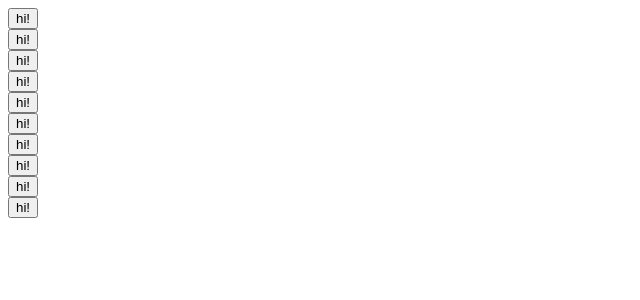
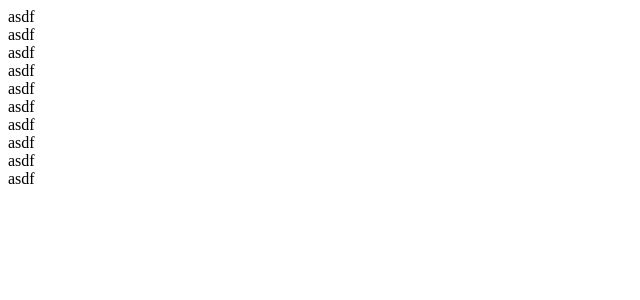
Before and after one commit to KimJeongHyun/z-manager, a React (Vite) app: page / in a window 1280 px wide. Shown: the top 300 px of the page, without its empty margins (0-640 px from the left). Built offline with nearby package versions, Linux system fonts and the light colour scheme.

Commit message:
Remove : state 삭제

```diff
--- a/src/App.tsx
+++ b/src/App.tsx
@@ -1,4 +1,3 @@
-import { useState } from "react";
 import ZLayer from "./ZManager/ZLayer";
 import ZProvider from "./ZManager/ZProvder";
 
@@ -20,13 +19,7 @@ function App() {
 }
 
 const Something = () => {
-  const [enter, setEnter] = useState(false);
-  return (
-    <div>
-      <button onClick={() => setEnter((p) => !p)}>hi!</button>
-      {enter && <ZLayer>asdf</ZLayer>}
-    </div>
-  );
+  return <ZLayer>asdf</ZLayer>;
 };
 
 export default App;
--- a/src/ZManager/ZLayer.tsx
+++ b/src/ZManager/ZLayer.tsx
@@ -14,9 +14,5 @@ export default function ZLayer({ children }: { children: React.ReactNode }) {
     };
   }, [onMount, onUnMount]);
 
-  return (
-    <div style={{ zIndex: zIndex(layerId), position: "absolute" }}>
-      {children}
-    </div>
-  );
+  return <div style={{ zIndex: zIndex(layerId) }}>{children}</div>;
 }
```
